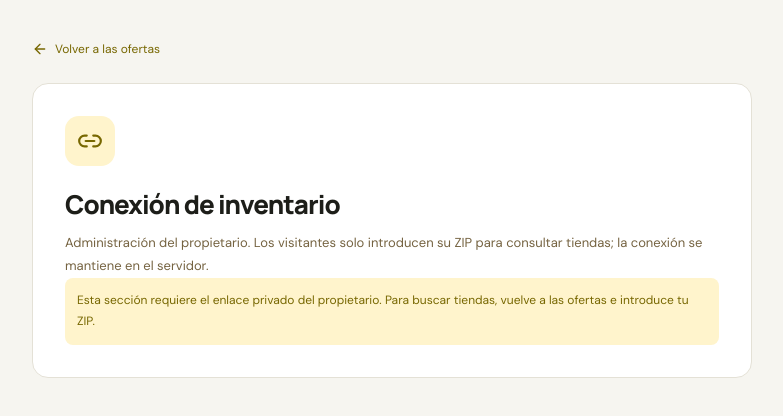
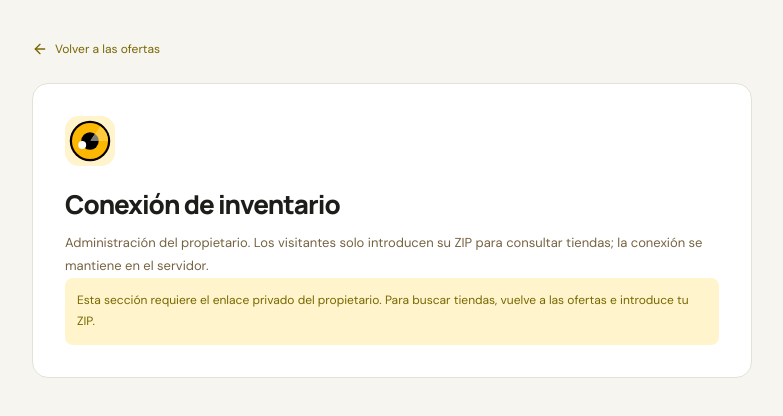
Before and after one commit to ivangomezdev/clearance, a Next.js app: page /settings/inventory in a window 1280 px wide. Shown: the top 416 px of the page, without its empty margins (248-1031 px from the left). Built offline with nearby package versions, Linux system fonts and the light colour scheme; no server answers.

Commit message:
Apply supplied radar logo across branding and loading animation

```diff
--- a/app/brand.css
+++ b/app/brand.css
@@ -14,7 +14,7 @@ html input[type='checkbox'] { accent-color: #776700; }
 }
 .app-shell .brand { color: #faf8ec; gap: 12px; }
 .app-shell .brand-icon { width: 44px; height: 44px; background: transparent; border-radius: 12px; }
-.brand-icon img { display: block; width: 100%; height: 100%; }
+.brand-icon .radar-logo { display: block; width: 100%; height: 100%; }
 .app-shell .brand-bottom { color: var(--brand-yellow); }
 .app-shell .brand-dot { color: #f5f3e8; }
 .sidebar .workspace-label { color: #a4a794; letter-spacing: 1.2px; }
@@ -131,9 +131,9 @@ html input[type='checkbox'] { accent-color: #776700; }
 .initial-loader::before { content: ''; position: absolute; width: min(840px, 140vw); aspect-ratio: 1; border-radius: 50%; pointer-events: none; background: repeating-radial-gradient(circle, transparent 0 109px, #f4d50012 110px 111px); }
 .loader-content { position: relative; text-align: center; }
 .loader-orbit { position: relative; width: 154px; height: 154px; display: grid; place-items: center; margin: 0 auto 28px; }
-.loader-orbit img { border-radius: 25px; box-shadow: 0 0 70px #f4d5001f; animation: loader-breathe 2.4s ease-in-out infinite; }
-.loader-ring { position: absolute; inset: 0; border: 1px solid #f4d50030; border-top: 2px solid #f4d500; border-right: 2px solid #f4d500; border-radius: 50%; animation: loader-turn 2s linear infinite; }
-.loader-ring::after { content: ''; position: absolute; width: 7px; height: 7px; border-radius: 50%; background: #ffe329; top: 19px; right: 16px; box-shadow: 0 0 15px #f4d5008f; }
+.loader-orbit > .radar-logo { filter: drop-shadow(0 0 28px #fbb70124); }
+.loader-orbit::before, .loader-orbit::after { content: ''; position: absolute; inset: 0; border: 1px solid #fbb70130; border-radius: 50%; pointer-events: none; }
+.loader-orbit::after { inset: -15px; border-color: #fbb70115; }
 .loader-brand { color: #f5f3e8; font: 800 22px Manrope, sans-serif; letter-spacing: -.8px; }
 .loader-brand span { color: #f4d500; }
 .initial-loader h1 { font: 550 clamp(20px, 3vw, 27px)/1.5 'DM Sans', sans-serif; letter-spacing: -.5px; color: #c9cbbb; margin: 20px auto 24px; max-width: 100%; }
@@ -141,7 +141,11 @@ html input[type='checkbox'] { accent-color: #776700; }
 .loader-dots span { width: 5px; height: 5px; background: #f4d500; border-radius: 50%; animation: loader-dot 1.4s ease-in-out infinite; }
 .loader-dots span:nth-child(2) { animation-delay: .18s; }
 .loader-dots span:nth-child(3) { animation-delay: .36s; }
-@keyframes loader-turn { to { transform: rotate(360deg); } }
-@keyframes loader-breathe { 50% { transform: scale(.96); box-shadow: 0 0 85px #f4d50033; } }
 @keyframes loader-dot { 0%, 100% { opacity: .25; transform: translateY(0); } 50% { opacity: 1; transform: translateY(-4px); } }
 @media (prefers-reduced-motion: reduce) { .initial-loader * { animation: none !important; } }
+
+/* All Clearance Radar marks share the supplied artwork, including the loading sweep. */
+.radar-logo { display: inline-block; flex-shrink: 0; vertical-align: middle; overflow: visible; }
+.radar-logo-animated .radar-logo-sweep { transform-origin: 50% 50%; transform-box: view-box; animation: radar-scan 2.4s linear infinite; }
+@keyframes radar-scan { to { transform: rotate(360deg); } }
+@media (prefers-reduced-motion: reduce) { .radar-logo-animated .radar-logo-sweep { animation: none; } }
--- a/app/layout.tsx
+++ b/app/layout.tsx
@@ -5,8 +5,8 @@ export const metadata: Metadata = {
   title: "Clearance Radar · Todas las ofertas, un solo lugar",
   description: "Encuentra las mejores ofertas, compara descuentos y consulta disponibilidad en tiendas con Clearance Radar.",
   icons: {
-    icon: "/favicon.svg?v=yellow-2",
-    shortcut: "/favicon.svg?v=yellow-2",
+    icon: "/favicon.svg?v=radar-eye-1",
+    shortcut: "/favicon.svg?v=radar-eye-1",
   },
 };
 
--- a/components/initial-loader.tsx
+++ b/components/initial-loader.tsx
@@ -1,7 +1,9 @@
+import {RadarLogo} from './radar-logo';
+
 export function InitialLoader() {
   return <div className="initial-loader" role="status" aria-live="polite" aria-label="Cargando las mejores ofertas" aria-busy="true">
     <div className="loader-content">
-      <div className="loader-orbit" aria-hidden="true"><span className="loader-ring"/><img src="/favicon.svg?v=yellow-2" alt="" width="92" height="92"/></div>
+      <div className="loader-orbit" aria-hidden="true"><RadarLogo size={118} animated/></div>
       <div className="loader-brand">clearance <span>radar.</span></div>
       <h1>Cargando las mejores ofertas</h1>
       <div className="loader-dots" aria-hidden="true"><span/><span/><span/></div>
--- /dev/null
+++ b/components/radar-logo.tsx
@@ -0,0 +1,9 @@
+const artwork = '/favicon.svg?v=radar-eye-1';
+
+export function RadarLogo({size = 24, animated = false, className = ''}: {size?: number; animated?: boolean; className?: string}) {
+  return <svg className={`radar-logo${animated ? ' radar-logo-animated' : ''} ${className}`} width={size} height={size} viewBox="0 0 280 280" aria-hidden="true" focusable="false">
+    <use href={`${artwork}#radar-base`}/>
+    <use href={`${artwork}#radar-sweep`} className="radar-logo-sweep"/>
+    <use href={`${artwork}#radar-dot`}/>
+  </svg>;
+}
--- a/components/session-connection.tsx
+++ b/components/session-connection.tsx
@@ -1,7 +1,8 @@
 'use client';
 
 import {useEffect, useRef, useState} from 'react';
-import {ArrowLeft, CheckCircle2, Link2, RefreshCw} from 'lucide-react';
+import {RadarLogo} from './radar-logo';
+import {ArrowLeft, CheckCircle2, RefreshCw} from 'lucide-react';
 import {hiddenClearancesBookmark} from '../lib/hc-session-bridge';
 import {createHcOwnerClient} from '../lib/hc-owner-client';
 import type {SessionInfo} from '../lib/hc-session';
@@ -90,7 +91,7 @@ export function SessionConnection() {
   }
   return <main className="connection-page">
     <a className="connection-back" href="/"><ArrowLeft size={16}/> Volver a las ofertas</a>
-    <div className="connection-card"><span className="connection-symbol"><Link2 size={26}/></span>
+    <div className="connection-card"><span className="connection-symbol"><RadarLogo size={42}/></span>
       <h1>Conexión de inventario</h1>
       <p>Administración del propietario. Los visitantes solo introducen su ZIP para consultar tiendas; la conexión se mantiene en el servidor.</p>
       {canManage === null ? <p role="status">Comprobando acceso…</p> : !canManage ? hasSetup ? <div className="connection-ready"><h2>Autoriza tu navegador</h2><p>Este enlace privado habilita la administración del inventario. Confirma en el mismo navegador donde usarás la cuenta de inventario.</p><button className="primary" disabled={busy} onClick={authorizeOwner}>{busy ? <><RefreshCw size={16} className="spin"/> Autorizando…</> : 'Autorizar este navegador'}</button></div> : <p className="connection-hint">Esta sección requiere el enlace privado del propietario. Para buscar tiendas, vuelve a las ofertas e introduce tu ZIP.</p>
```
Also changed, not shown: app/page.tsx (+6 -6 lines), public/favicon.svg, 1 other file (tests, documents, lock files or other folders).
